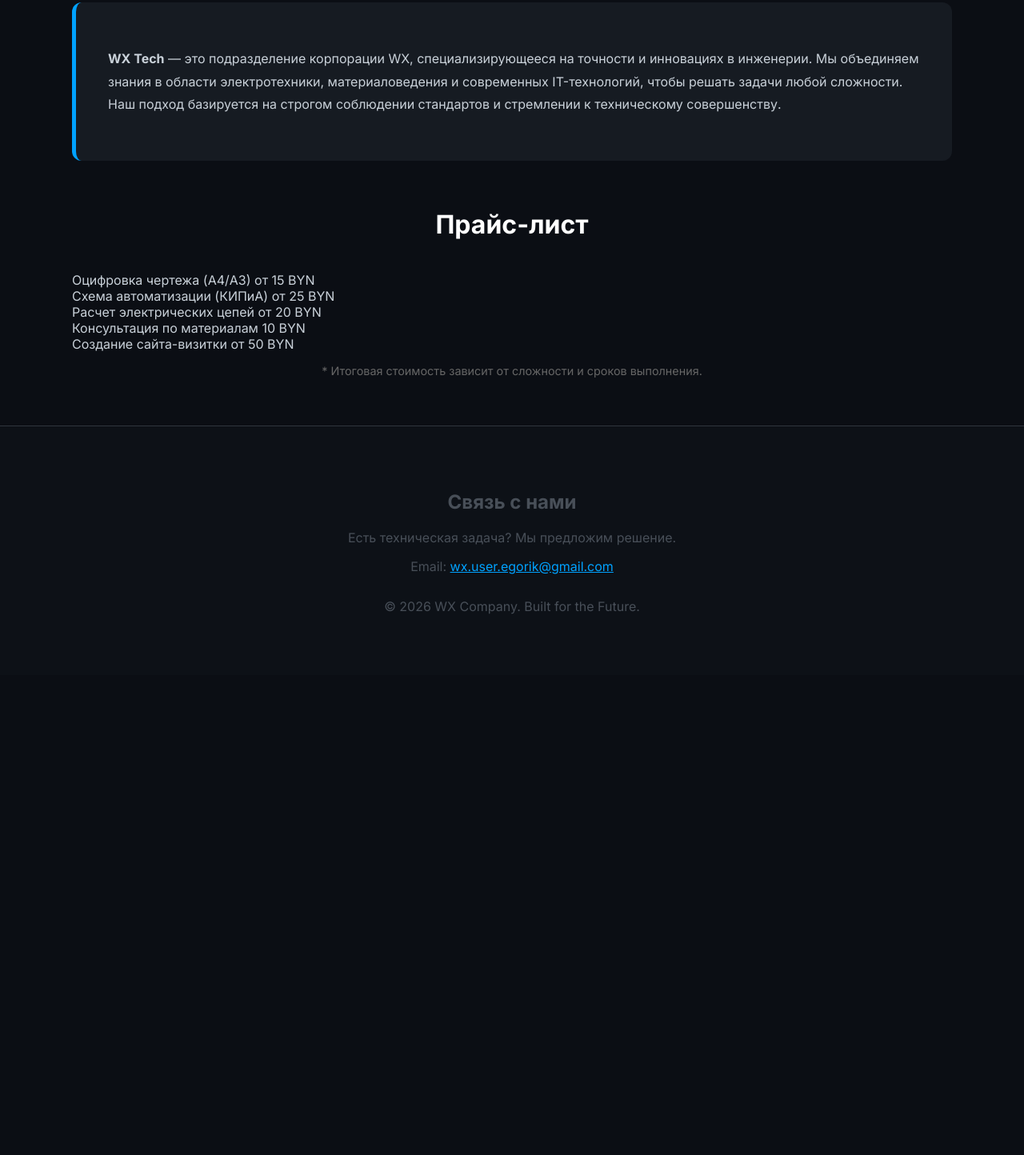
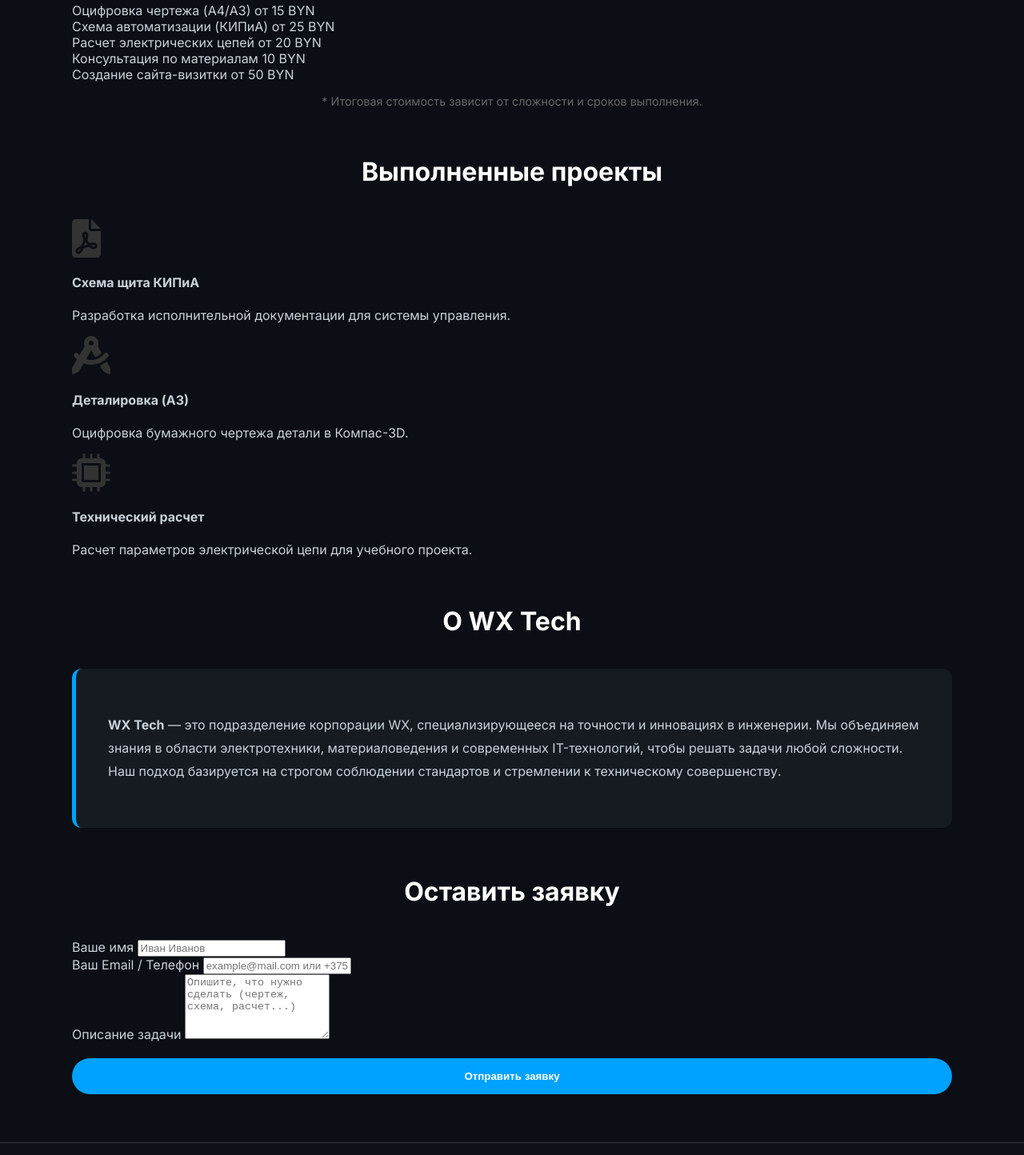
Before and after one commit to wxuseregorik-ship-it/wx-site, a plain HTML site: page index.html in a window 1280 px wide. Shown: the part 1056-2500 px from the top of the page at 80% size. Before the commit the page ends 1900 px from the top, so only its background shows below. Drawn offline with Linux system fonts and the light colour scheme.

Commit message:
Update index.html

```diff
--- a/index.html
+++ b/index.html
@@ -1,9 +1,21 @@
 <!DOCTYPE html>
 <html lang="ru">
 <head>
-    <meta charset="UTF-8">
+<meta charset="UTF-8">
     <meta name="viewport" content="width=device-width, initial-scale=1.0">
-    <title>WX Tech | Инженерные решения</title>
+
+    <title>WX Tech | Чертежи на заказ и КИПиА в Островце</title>
+
+    <meta name="description" content="WX Tech — профессиональное проектирование, оцифровка чертежей и услуги КИПиА в Островце. Быстро, качественно, по доступным ценам.">
+
+    <meta name="keywords" content="чертежи на заказ Островец, КИПиА услуги Беларусь, оцифровка чертежей Компас, электротехника помощь, WX Company, инженерные услуги">
+
+    <meta name="author" content="WX Company">
+
+    <meta property="og:title" content="WX Tech | Инженерные решения">
+    <meta property="og:description" content="Услуги по автоматизации и проектированию. Закажите чертеж или консультацию онлайн.">
+    <meta property="og:type" content="website">
+
     <link rel="stylesheet" href="https://cdnjs.cloudflare.com/ajax/libs/font-awesome/6.0.0/css/all.min.css">
     <link href="https://fonts.googleapis.com/css2?family=Inter:wght@300;400;700&display=swap" rel="stylesheet">
 
@@ -129,14 +141,15 @@
 
     <nav>
         <a href="#services">Услуги</a>
-        <a href="#price">Цены</a> <a href="#about">О компании</a>
-        <a href="#contacts">Контакты</a>
+        <a href="#portfolio">Работы</a>
+        <a href="#price">Цены</a>
+        <a href="#contact-form">Заказать</a>
     </nav>
 
     <header>
         <h1>WX <span style="color: var(--main-blue);">TECH</span></h1>
-        <p style="font-size: 1.2rem; color: #8b949e;">Промышленная автоматизация и инженерное проектирование</p>
-        <a href="#contacts" class="btn">Начать проект</a>
+        <p style="font-size: 1.2rem; color: #8b949e;">Промышленная автоматизация и инженерное проектирование в Островце</p>
+        <a href="#contact-form" class="btn">Начать проект</a>
     </header>
 
     <div class="container" id="services">
@@ -157,13 +170,6 @@
                 <h3>IT-Интеграция</h3>
                 <p>Разработка технического ПО и веб-интерфейсов для управления проектами.</p>
             </div>
-        </div>
-    </div>
-
-    <div class="container" id="about">
-        <h2 class="section-title">О WX Tech</h2>
-        <div class="about-box">
-            <p><strong>WX Tech</strong> — это подразделение корпорации WX, специализирующееся на точности и инновациях в инженерии. Мы объединяем знания в области электротехники, материаловедения и современных IT-технологий, чтобы решать задачи любой сложности. Наш подход базируется на строгом соблюдении стандартов и стремлении к техническому совершенству.</p>
         </div>
     </div>
 
@@ -194,6 +200,69 @@
         <p style="text-align: center; font-size: 0.9rem; color: #666; margin-top: 15px;">
             * Итоговая стоимость зависит от сложности и сроков выполнения.
         </p>
+    </div>
+
+    <div class="container" id="portfolio">
+        <h2 class="section-title">Выполненные проекты</h2>
+        <div class="portfolio-grid">
+            <div class="portfolio-item">
+                <div class="work-img">
+                    <i class="fas fa-file-pdf" style="font-size: 3rem; color: #333;"></i>
+                    </div>
+                <div class="work-info">
+                    <h4>Схема щита КИПиА</h4>
+                    <p>Разработка исполнительной документации для системы управления.</p>
+                </div>
+            </div>
+
+            <div class="portfolio-item">
+                <div class="work-img">
+                    <i class="fas fa-drafting-compass" style="font-size: 3rem; color: #333;"></i>
+                </div>
+                <div class="work-info">
+                    <h4>Деталировка (А3)</h4>
+                    <p>Оцифровка бумажного чертежа детали в Компас-3D.</p>
+                </div>
+            </div>
+
+            <div class="portfolio-item">
+                <div class="work-img">
+                    <i class="fas fa-microchip" style="font-size: 3rem; color: #333;"></i>
+                </div>
+                <div class="work-info">
+                    <h4>Технический расчет</h4>
+                    <p>Расчет параметров электрической цепи для учебного проекта.</p>
+                </div>
+            </div>
+        </div>
+    </div>
+
+    <div class="container" id="about">
+        <h2 class="section-title">О WX Tech</h2>
+        <div class="about-box">
+            <p><strong>WX Tech</strong> — это подразделение корпорации WX, специализирующееся на точности и инновациях в инженерии. Мы объединяем знания в области электротехники, материаловедения и современных IT-технологий, чтобы решать задачи любой сложности. Наш подход базируется на строгом соблюдении стандартов и стремлении к техническому совершенству.</p>
+        </div>
+    </div>
+
+    <div class="container" id="contact-form">
+        <h2 class="section-title">Оставить заявку</h2>
+        <div class="form-container">
+            <form action="https://formspree.io/f/xlgalrjq" method="POST">
+                <div class="form-group">
+                    <label>Ваше имя</label>
+                    <input type="text" name="name" placeholder="Иван Иванов" required>
+                </div>
+                <div class="form-group">
+                    <label>Ваш Email / Телефон</label>
+                    <input type="text" name="contact" placeholder="example@mail.com или +375..." required>
+                </div>
+                <div class="form-group">
+                    <label>Описание задачи</label>
+                    <textarea name="message" rows="5" placeholder="Опишите, что нужно сделать (чертеж, схема, расчет...)" required></textarea>
+                </div>
+                <button type="submit" class="btn" style="width: 100%; border: none; cursor: pointer;">Отправить заявку</button>
+            </form>
+        </div>
     </div>
 
     <footer id="contacts">
```
